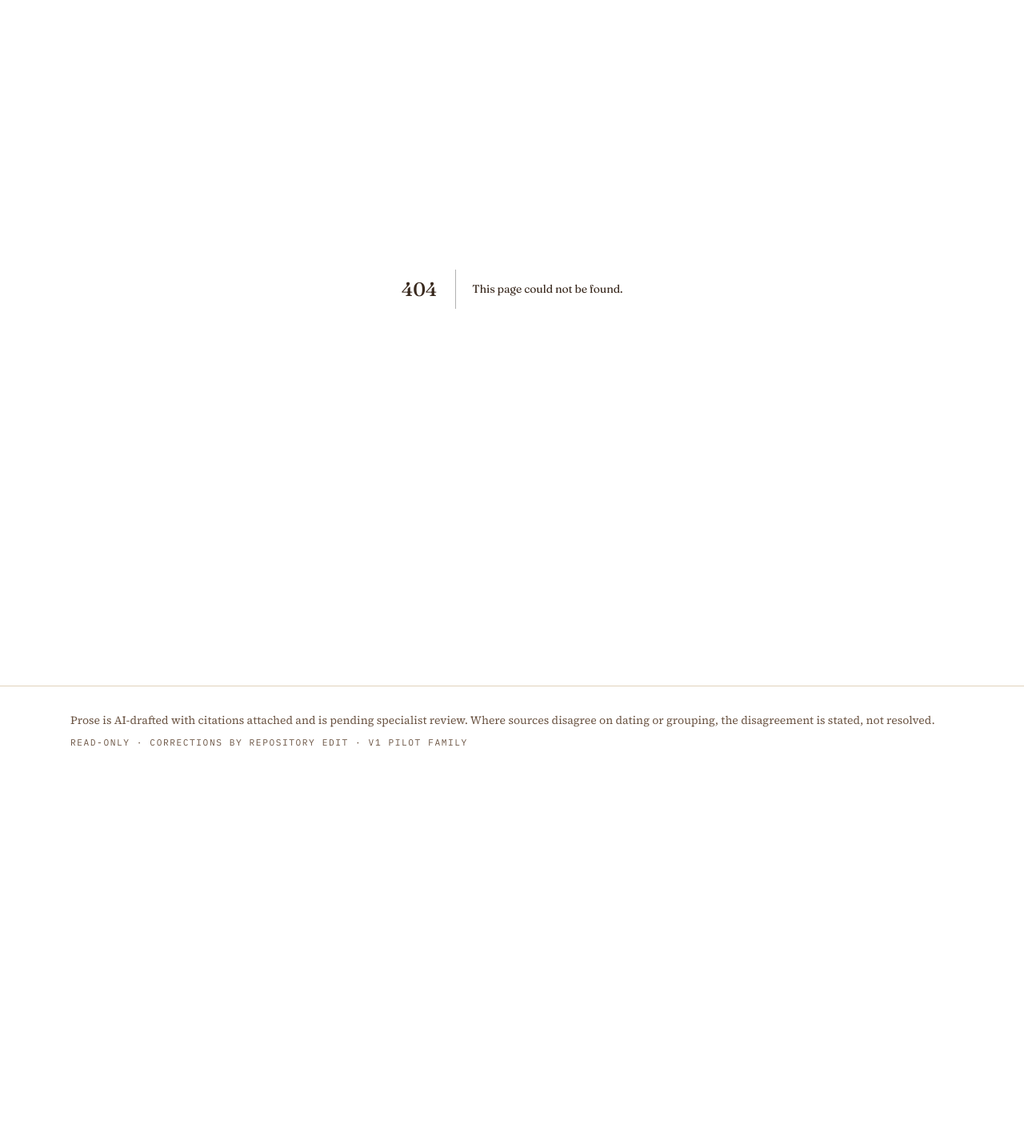
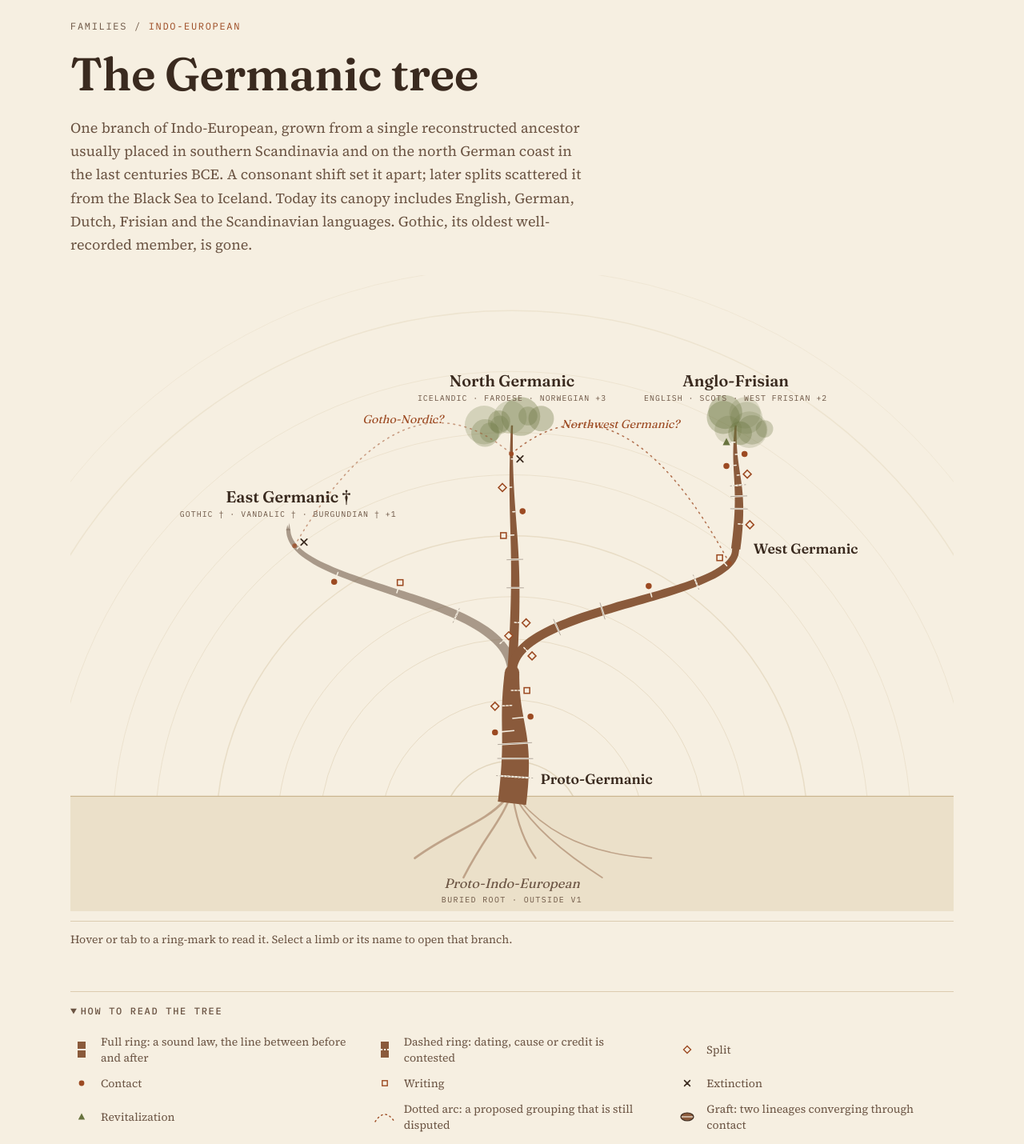
Before and after one commit to andifathulms/language-lineage, a Next.js app: page /germanic/ in a window 1280 px wide. Before the commit this address had no page. Shown: the part 100-1530 px from the top of the page at 80% size. Before the commit the page ends 1070 px from the top, so only its background shows below. Built offline with nearby package versions, Linux system fonts and the light colour scheme; a web font is replaced by a local one.

Commit message:
feat: add family tree page
Tree view with legend, a base-to-canopy spine list as the text
equivalent, and the family's contested classifications with drawn
confidence rings.

Co-Authored-By: Claude Opus 5.5 (1M context) <noreply@anthropic.com>

```diff
--- /dev/null
+++ b/src/app/[family]/page.tsx
@@ -0,0 +1,156 @@
+import type { Metadata } from "next";
+import Link from "next/link";
+import { notFound } from "next/navigation";
+import { ConfidenceRings } from "@/components/ConfidenceRings";
+import { FamilyAccent } from "@/components/FamilyAccent";
+import { LineageTree } from "@/components/LineageTree";
+import { TreeLegend } from "@/components/TreeLegend";
+import { getBranches, getFamilies, getFamily } from "@/lib/content";
+import type { TreeBranchInput, TreeClassificationInput } from "@/lib/treeLayout";
+import type { Branch } from "@/lib/types";
+
+export const dynamicParams = false;
+
+export function generateStaticParams() {
+  return getFamilies().map((f) => ({ family: f.slug }));
+}
+
+export function generateMetadata({ params }: { params: { family: string } }): Metadata {
+  const family = getFamily(params.family);
+  return family ? { title: `${family.name} tree`, description: family.summary } : {};
+}
+
+/** Parents before children, siblings in content order: the spine as a list. */
+function spineOrder(branches: Branch[], rootId: string): Branch[] {
+  const byId = new Map(branches.map((b) => [b.id, b]));
+  const out: Branch[] = [];
+  const seen = new Set<string>();
+  const visit = (id: string) => {
+    const b = byId.get(id);
+    if (!b || seen.has(id) || b.parent_ids.some((p) => byId.has(p) && !seen.has(p))) return;
+    seen.add(id);
+    out.push(b);
+    b.successor_ids.forEach(visit);
+  };
+  visit(rootId);
+  branches.forEach((b) => !seen.has(b.id) && out.push(b));
+  return out;
+}
+
+function depthOf(id: string, byId: Map<string, Branch>): number {
+  const parents = byId.get(id)?.parent_ids.filter((p) => byId.has(p)) ?? [];
+  return parents.length ? 1 + Math.max(...parents.map((p) => depthOf(p, byId))) : 0;
+}
+
+export default function FamilyPage({ params }: { params: { family: string } }) {
+  const family = getFamily(params.family);
+  if (!family) notFound();
+  const branches = getBranches(family.slug);
+  const spine = spineOrder(branches, family.root_branch_id);
+  const byId = new Map(branches.map((b) => [b.id, b]));
+
+  const treeBranches: TreeBranchInput[] = branches.map((b) => ({
+    id: b.id,
+    name: b.name,
+    parent_ids: b.parent_ids,
+    successor_ids: b.successor_ids,
+    extinct: Boolean(b.extinct),
+    descendants: b.descendants ?? [],
+    turning_points: b.turning_points.map(({ id, type, title, date, contested }) => ({ id, type, title, date, contested })),
+  }));
+  const classifications = branches.flatMap((b) => b.contested_classifications);
+  const treeClassifications: TreeClassificationInput[] = classifications.map((c) => ({
+    id: c.id,
+    label: c.proposed_grouping.split(":")[0].trim(),
+    status: c.status,
+    linked: c.linked_branch_ids ?? [],
+  }));
+
+  return (
+    <FamilyAccent family={family}>
+      <div className="mx-auto max-w-6xl px-4 sm:px-6">
+        <header className="pb-6 pt-12 sm:pt-16">
+          <nav aria-label="Breadcrumb" className="font-label text-xs uppercase tracking-[0.14em] text-bark-soft">
+            <Link href="/" className="no-underline hover:text-accent">
+              Families
+            </Link>
+            <span aria-hidden="true"> / </span>
+            <span className="text-accent">{family.superfamily ?? family.name}</span>
+          </nav>
+          <h1 className="mt-4 text-[clamp(2.2rem,5vw,3.6rem)] font-semibold leading-tight">The {family.name} tree</h1>
+          <p className="mt-4 max-w-reading text-lg leading-relaxed text-bark-soft">{family.summary}</p>
+        </header>
+
+        <section aria-label={`${family.name} lineage tree`} className="-mx-2 sm:mx-0">
+          <LineageTree
+            familySlug={family.slug}
+            rootId={family.root_branch_id}
+            branches={treeBranches}
+            classifications={treeClassifications}
+          />
+        </section>
+
+        <details className="mt-8 border-y border-ring/60 py-4 [&_summary::-webkit-details-marker]:hidden" open>
+          <summary className="cursor-pointer font-label text-xs font-medium uppercase tracking-[0.14em] text-bark-soft">
+            How to read the tree
+          </summary>
+          <div className="mt-5">
+            <TreeLegend />
+          </div>
+        </details>
+
+        <div className="mt-16 grid gap-16 lg:grid-cols-[1.25fr_1fr]">
+          <section aria-labelledby="spine-heading">
+            <h2 id="spine-heading" className="text-2xl font-semibold">
+              The spine, base to canopy
+            </h2>
+            <ol className="mt-6 space-y-0">
+              {spine.map((b) => {
+                const depth = depthOf(b.id, byId);
+                return (
+                  <li key={b.id} className="relative border-l border-ring py-4 pl-6" style={{ marginLeft: `${depth * 1.25}rem` }}>
+                    <span
+                      aria-hidden="true"
+                      className={`absolute -left-[7px] top-6 h-3.5 w-3.5 rounded-full border-2 ${b.extinct ? "border-bark-soft bg-cream" : "border-heartwood bg-heartwood"}`}
+                    />
+                    <Link href={`/${family.slug}/${b.id}/`} className="font-display text-xl font-semibold no-underline hover:text-accent">
+                      {b.name}
+                      {b.extinct ? " †" : ""}
+                    </Link>
+                    <p className="mt-0.5 font-label text-[0.7rem] uppercase tracking-[0.1em] text-bark-soft">{b.era}</p>
+                    <p className="mt-2 italic leading-relaxed text-bark-soft">{b.defining_innovation}</p>
+                  </li>
+                );
+              })}
+            </ol>
+          </section>
+
+          <section aria-labelledby="contested-heading">
+            <h2 id="contested-heading" className="text-2xl font-semibold">
+              Still disputed
+            </h2>
+            <p className="mt-2 text-bark-soft">
+              Proposed groupings shown outside the tree proper. This page states each position and its grounds. It does
+              not decide which side is right.
+            </p>
+            <ul className="mt-6 space-y-5">
+              {classifications.map((c) => (
+                <li key={c.id} className="rounded-sm border border-dashed border-accent/50 p-4">
+                  <ConfidenceRings status={c.status} />
+                  <p className="mt-2 font-display text-lg font-semibold leading-snug">
+                    <Link href={`/${family.slug}/${c.branch_id}/#${c.id}`} className="no-underline hover:text-accent">
+                      {c.proposed_grouping.split(":")[0]}
+                    </Link>
+                  </p>
+                  <p className="mt-1 text-sm leading-relaxed text-bark-soft">
+                    {c.proposed_grouping.split(":").slice(1).join(":").trim()}
+                  </p>
+                </li>
+              ))}
+            </ul>
+          </section>
+        </div>
+      </div>
+    </FamilyAccent>
+  );
+}
--- /dev/null
+++ b/src/components/ConfidenceRings.tsx
@@ -0,0 +1,18 @@
+import type { ClassificationStatus } from "@/lib/types";
+import { STATUS_LABEL, STATUS_RINGS } from "./labels";
+
+// Three ring-boundaries; the more accepted a grouping, the more of them are
+// solid. Lower confidence is drawn, not only labelled.
+export function ConfidenceRings({ status }: { status: ClassificationStatus }) {
+  const solid = STATUS_RINGS[status];
+  return (
+    <span className="inline-flex items-center gap-2">
+      <svg viewBox="0 0 24 24" className="h-5 w-5 text-accent" aria-hidden="true" fill="none" stroke="currentColor">
+        {[10.5, 7, 3.5].map((r, i) => (
+          <circle key={r} cx="12" cy="12" r={r} strokeWidth={1.3} strokeDasharray={i < solid ? undefined : "1.6 2.2"} opacity={i < solid ? 1 : 0.6} />
+        ))}
+      </svg>
+      <span className="font-label text-[0.7rem] font-medium uppercase tracking-[0.12em] text-accent">{STATUS_LABEL[status]}</span>
+    </span>
+  );
+}
```
